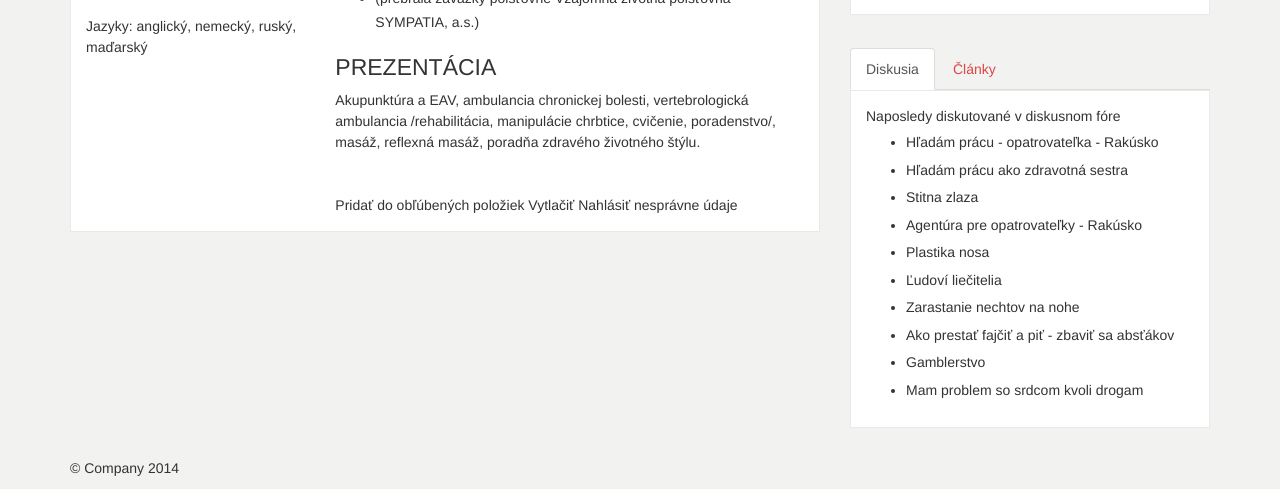
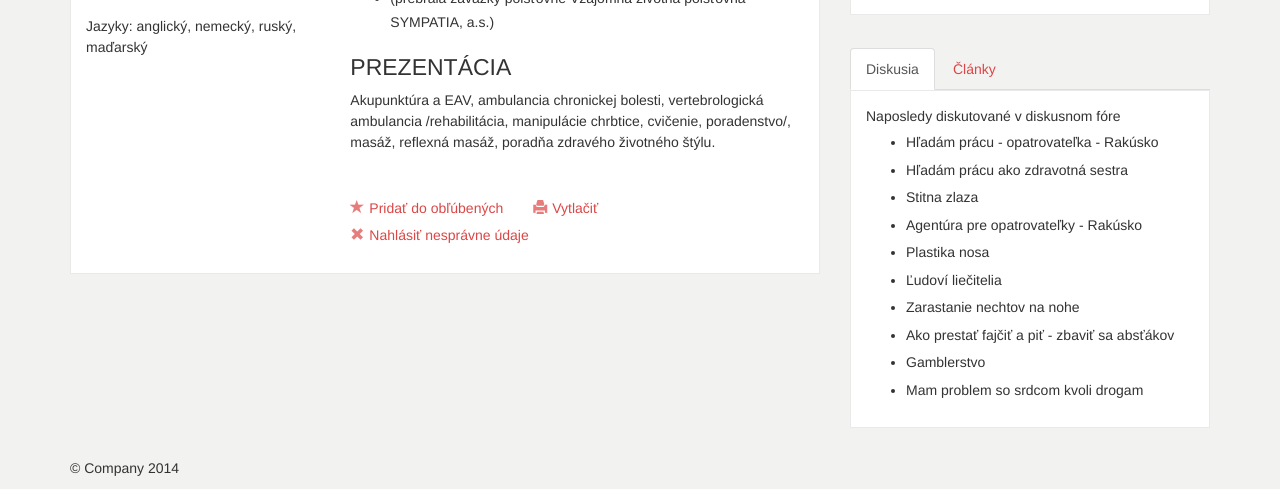
Before and after one commit to w3b-designer/zzz, a PHP site: page /detail.html in a window 1280 px wide. Shown: the part 745-1234 px from the top of the page. Run offline with PHP 8.4, Linux system fonts and the light colour scheme; some libraries are stand-ins or nearby versions.

Commit message:
detail a list styly

```diff
--- a/css/development.css
+++ b/css/development.css
@@ -136,6 +136,35 @@ h2 .badge {
   padding: 0;
   content: '';
 }
+.sidebar-left {
+  padding: 0 15px;
+  background-color: #EDEDED;
+}
+.content-panel {
+  background-color: #fff;
+}
+.jstree-wholerow-hovered {
+  background: none !important;
+}
+.jstree-wholerow-ul {
+  display: block !important;
+}
+.jstree-ocl {
+  width: 12px !important;
+  background-position: -10px -4px !important;
+}
+.jstree-checkbox {
+  background-position: -168px -4px !important;
+}
+.jstree-leaf {
+  overflow: hidden;
+}
+.jstree-leaf:hover {
+  overflow: visible;
+}
+.jstree-anchor:hover {
+  background-color: #ddd !important;
+}
 .map {
   height: 150px;
   margin-top: 15px;
@@ -191,6 +220,20 @@ h2 .badge {
 .glyphicon {
   padding-right: 10px;
   opacity: .7;
+}
+.detail-action {
+  margin-top: 40px;
+  overflow: hidden;
+}
+.detail-action li {
+  padding-right: 30px;
+  float: left;
+}
+.detail-action li:last-child {
+  padding-right: 0;
+}
+.detail-action .glyphicon {
+  padding: 0 5px 0 0;
 }
 .relative {
   position: relative;
--- a/css/development.less
+++ b/css/development.less
@@ -260,6 +306,24 @@ h2 .badge {
     opacity: .7;
 }
 
+
+.detail-action {
+    margin-top: 40px;
+    overflow: hidden;
+
+    li {
+        padding-right: 30px;
+        float: left;
+
+        &:last-child {
+            padding-right: 0;
+        };
+    }
+
+    .glyphicon {
+        padding: 0 5px 0 0;
+    }
+}
 
 
 
--- a/detail.html
+++ b/detail.html
@@ -67,7 +67,7 @@
 
 							<div class="row">
 								<div class="col-xs-12 col-sm-4">
-									<div class="padding-on-bottom">
+									<div class="detail-left-sidebar padding-on-bottom">
 										Poliklinika Mýtna<br>
 										Mýtna 5, 81107 Bratislava
 
@@ -106,6 +106,7 @@
 									Jazyky: anglický, nemecký, ruský, maďarský
 								</div>
 								<div class="col-xs-12 col-sm-8">
+									<div class="detail-content padding-on-left">
 										<h2 class="no-margin-on-top">ORDINAČNÉ HODINY</h2>
 										<div class="opening-hours">
 											<div class="row">
@@ -150,10 +151,12 @@
 										Akupunktúra a EAV, ambulancia chronickej bolesti, vertebrologická ambulancia /rehabilitácia, manipulácie chrbtice, cvičenie, poradenstvo/, masáž, reflexná masáž, poradňa zdravého životného štýlu.
 
 
-									<br><br><br>
-									Pridať do obľúbených položiek
-									Vytlačiť
-									Nahlásiť nesprávne údaje
+										<ul class="detail-action reset">
+											<li><a href="#"><span class="glyphicon glyphicon-star"></span>Pridať do obľúbených</a></li>
+											<li><a href="#"><span class="glyphicon glyphicon-print"></span>Vytlačiť</a></li>
+											<li><a href="#"><span class="glyphicon glyphicon-remove"></span>Nahlásiť nesprávne údaje</a></li>
+										</ul>
+									</div>
 								</div>
 							</div>
 						</div>
```
Also changed, not shown: other parts of css/development.less (+46 -0 lines), list.html (+9 -9 lines). Lines whose indentation alone changed are shown as unchanged.
